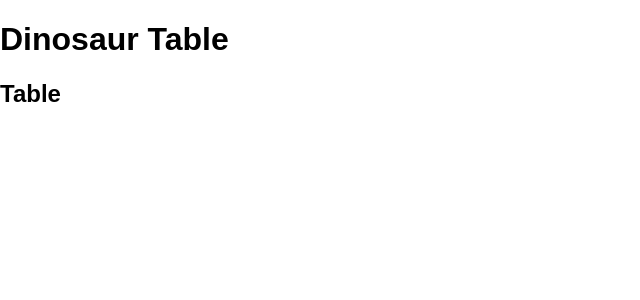
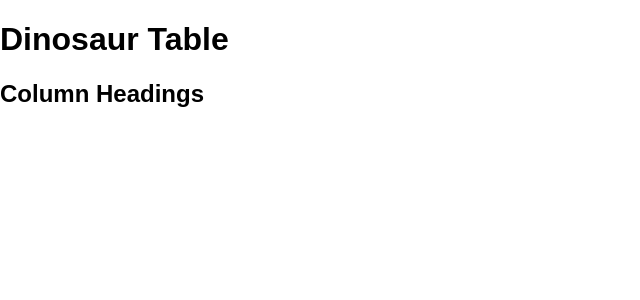
Before and after one commit to brenderbee/table-practice, a React (Create React App) app: page / in a window 1280 px wide. Shown: the top 300 px of the page, without its empty margins (0-640 px from the left). Built offline with nearby package versions, Linux system fonts and the light colour scheme.

Commit message:
Create TableHeader component and import to Table.

```diff
--- a/src/components/Table.js
+++ b/src/components/Table.js
@@ -1,5 +1,6 @@
 import React, { Component } from 'react';
 import { jsonResponse } from './../fakeData';
+import TableHeader from './TableHeader';
 
 const rows = jsonResponse.data;
 const columns = jsonResponse.columns;
@@ -8,7 +9,7 @@ class Table extends Component {
   render() {
     return (
       <div>
-        <h2>Table</h2>
+        <TableHeader />
       </div>
     );
   }
--- /dev/null
+++ b/src/components/TableHeader.js
@@ -0,0 +1,13 @@
+import React, { Component } from 'react';
+
+class TableHeader extends Component {
+  render() {
+    return (
+      <div>
+        <h2>Column Headings</h2>
+      </div>
+    );
+  }
+}
+
+export default TableHeader;
```
